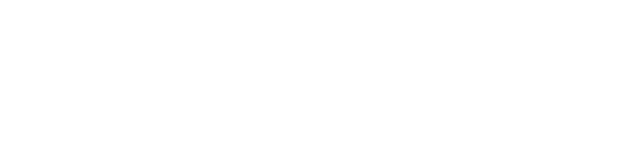
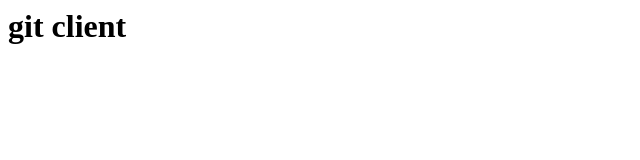
Before and after one commit to ferdous-al-quraeshi/shareIt, a plain HTML site: page client/index.html in a window 1280 px wide. Shown: the whole page, without its empty margins (0-640 px from the left). Drawn offline with Linux system fonts and the light colour scheme.

Commit message:
add git client

```diff
--- a/client/index.html
+++ b/client/index.html
@@ -3,6 +3,7 @@
 	<title>ShareIt </title>
 </head>
 <body>
+	<h1>git client </h1>
 
 
 
```
